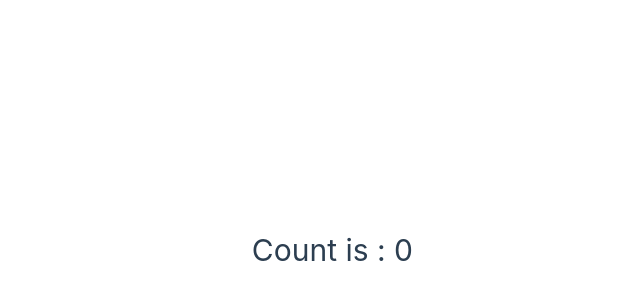
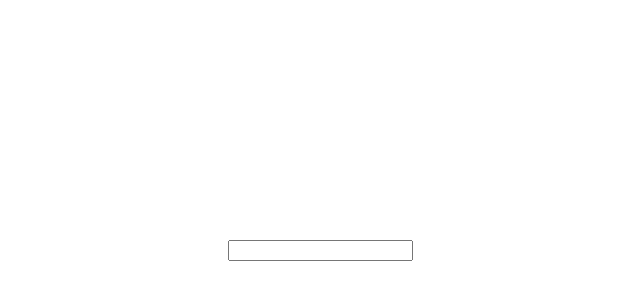
Before and after one commit to Hashara13/Vue-Docs, a Vue app: page / in a window 1280 px wide. Shown: the part 150-450 px from the top of the page, without its empty margins (227-867 px from the left). Built offline with nearby package versions, Linux system fonts and the light colour scheme.

Commit message:
Form Bindings

```diff
--- a/src/App.vue
+++ b/src/App.vue
@@ -1,10 +1,11 @@
 <script setup>
 import {ref} from 'vue'
-const count=ref(0)
-function increment(){
-  count.value++
+const text=ref('')
+function Ontype(e){
+  text.value=e.target.value
 }
 </script>
 <template>
-  <h1 @click="increment">Count is : {{ count }} </h1>
+  <input :value="text" @input="Ontype"  type="text">
+  <h1>{{ text }}</h1>
 </template>
```
